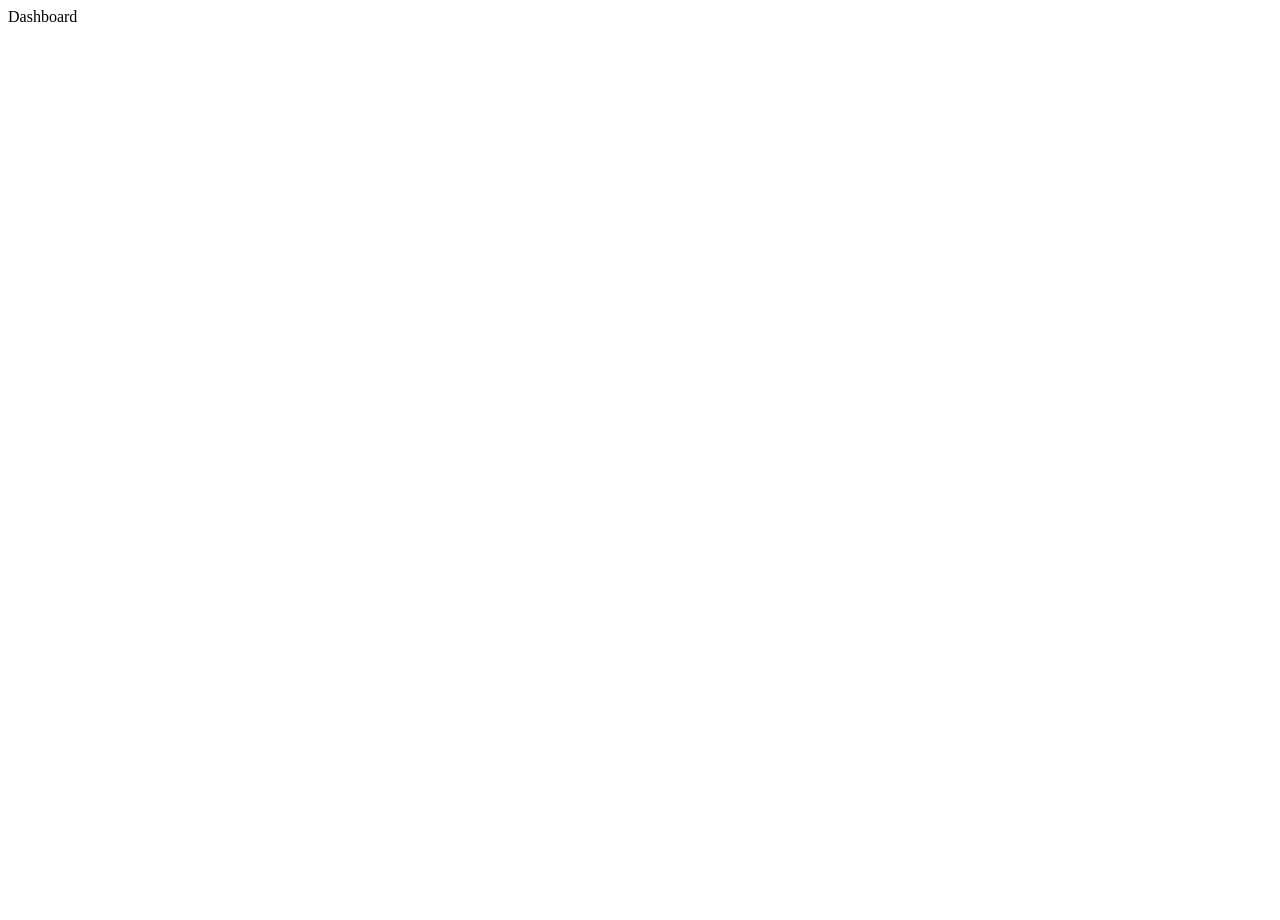
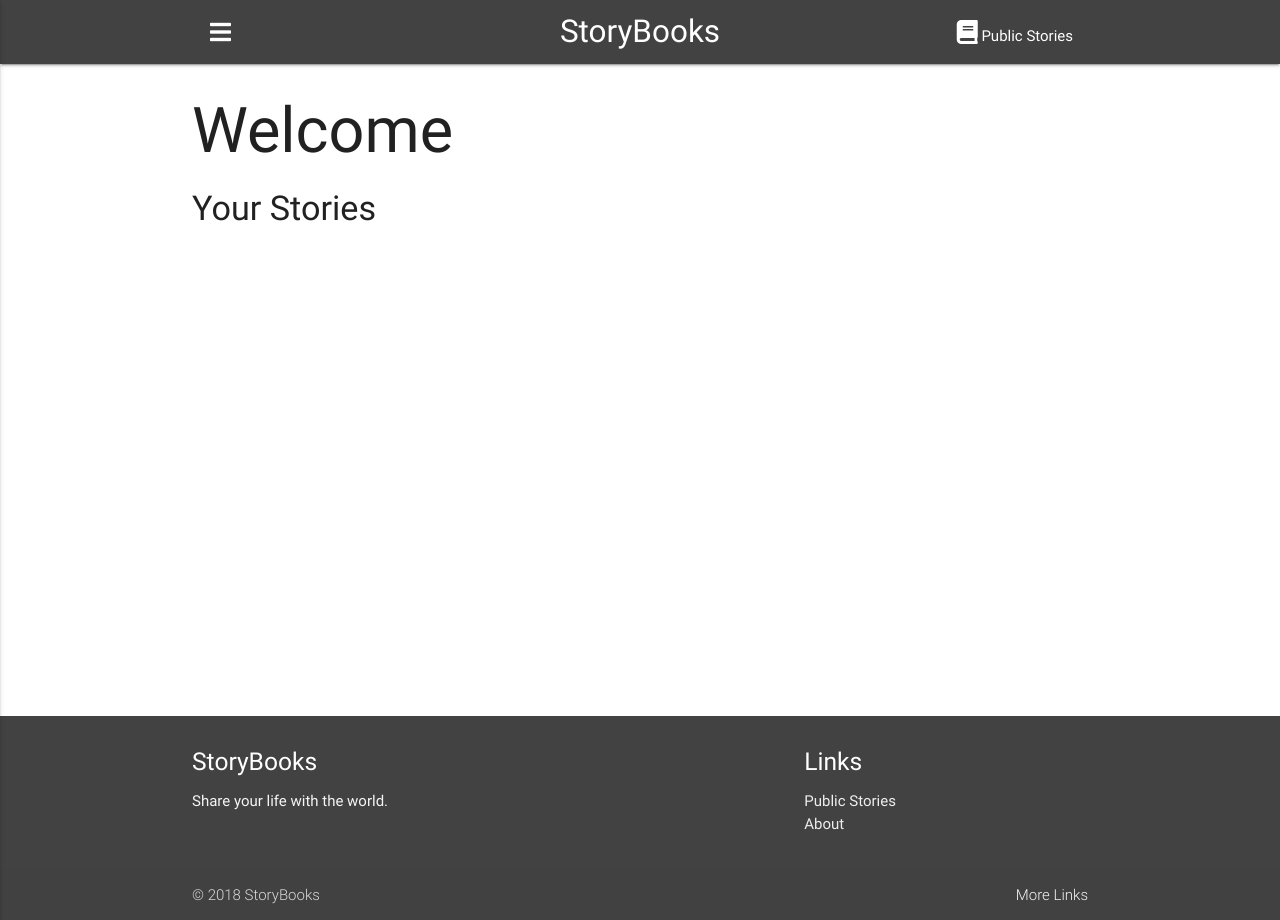
Before and after one commit to CodeSlaughter/SlaughterStoryBooks, a Node server app: page /dashboard in a window 1280 px wide. Before the commit the page is almost empty. Run offline with Node 20, Linux system fonts and the light colour scheme; some libraries are stand-ins or nearby versions.

Commit message:
ui progress

```diff
--- a/app.js
+++ b/app.js
@@ -4,6 +4,7 @@ const passport = require('passport');
 const cookieParser = require('cookie-parser');
 const session = require('express-session');
 const exhbs = require('express-handlebars');
+const path = require('path');
 
 // Load User model
 require('./models/User')
@@ -13,7 +14,8 @@ require('./config/passport')(passport);
 
 //load routes
 const auth = require('./routes/auth');
-const index = require('./routes/index')
+const index = require('./routes/index');
+const stories = require('./routes/stories')
 
 //loud keys
 const keys = require('./config/keys')
@@ -53,8 +55,12 @@ app.engine('handlebars', exhbs({
 }));
 app.set('view engine', 'handlebars');
 
+// Set static folder
+app.use(express.static(path.join(__dirname, 'public')))
+
 // Use routes
 app.use('/auth', auth);
+app.use('/stories', stories);
 app.use('/', index);
 
 app.listen(port, () => {
--- /dev/null
+++ b/public/css/style.css
@@ -0,0 +1,9 @@
+body {
+    display: flex;
+    min-height: 100vh;
+    flex-direction: column;
+  }
+
+  main {
+    flex: 1 0 auto;
+  }
--- a/routes/index.js
+++ b/routes/index.js
@@ -7,7 +7,11 @@ router.get('/', (req, res) => {
 })
 
 router.get('/dashboard', (req, res) => {
-    res.send('Dashboard')
+    res.render('index/dashboard')
+})
+
+router.get('/about', (req, res) => {
+    res.render('index/about')
 })
 
 module.exports = router;
--- /dev/null
+++ b/views/index/about.handlebars
@@ -0,0 +1,3 @@
+<h1>About</h1>
+<p>Version 1.0.0</p>
+<p>StoryBooks is an app to share your life.</p>
--- /dev/null
+++ b/views/index/dashboard.handlebars
@@ -0,0 +1,2 @@
+<h1>Welcome {{user.firstname}}</h1>
+<h4>Your Stories</h4>
--- a/views/layouts/main.handlebars
+++ b/views/layouts/main.handlebars
@@ -6,15 +6,21 @@
     <meta http-equiv="X-UA-Compatible" content="ie=edge">
     <link rel="stylesheet" href="https://cdnjs.cloudflare.com/ajax/libs/materialize/0.100.2/css/materialize.min.css">
     <link rel="stylesheet" href="https://use.fontawesome.com/releases/v5.0.10/css/all.css" integrity="sha384-+d0P83n9kaQMCwj8F4RJB66tzIwOKmrdb46+porD/OvrJ+37WqIM7UoBtwHO6Nlg" crossorigin="anonymous">
+    <link rel="stylesheet" href="/css/style.css">
     <title>Storybooks</title>
 </head>
 <body>
     {{> _header}}
+    {{#if user}}
+    {{> _add-btn}}
+    {{else}}
+    {{/if}}
     <main>
         <div class="container">
             {{{body}}}
         </div>
     </main>
+    {{> _footer}}
     <script src="http://code.jquery.com/jquery-3.3.1.js" integrity="sha256-2Kok7MbOyxpgUVvAk/HJ2jigOSYS2auK4Pfzbm7uH60=" crossorigin="anonymous"></script>
     <script src="https://cdnjs.cloudflare.com/ajax/libs/materialize/0.100.2/js/materialize.min.js"></script>
     <script>
--- /dev/null
+++ b/views/partials/_add-btn.handlebars
@@ -0,0 +1,5 @@
+<div class="fixed-action-btn">
+    <a href="/stories/add" class="btn-floating btn-large red">
+    <i class="fa fa-plus"></i>
+    </a>
+</div>
--- /dev/null
+++ b/views/partials/_footer.handlebars
@@ -0,0 +1,27 @@
+<footer class="page-footer grey darken-3">
+    <div class="container">
+        <div class="row">
+            <div class="col l6 s12">
+                <h5 class="white-text">StoryBooks</h5>
+                <p class="grey-text text-lighten-4">Share your life with the world.</p>
+            </div>
+            <div class="col l4 offset-l2 s12">
+                <h5 class="white-text">Links</h5>
+                <ul>
+                    <li>
+                        <a class="grey-text text-lighten-3" href="/stories">Public Stories</a>
+                    </li>
+                    <li>
+                        <a class="grey-text text-lighten-3" href="/about">About</a>
+                    </li>
+                </ul>
+            </div>
+        </div>
+    </div>
+    <div class="footer-copyright">
+        <div class="container">
+            © 2018 StoryBooks
+            <a class="grey-text text-lighten-4 right" href="#!">More Links</a>
+        </div>
+    </div>
+</footer>
--- a/views/partials/_header.handlebars
+++ b/views/partials/_header.handlebars
@@ -1,7 +1,7 @@
 <nav class="grey darken-3">
     <div class="container">
         <div class="nav-wrapper">
-            <a href="/stories" class="brand-logo center">StoryBooks</a>
+            <a href="/" class="brand-logo center">StoryBooks</a>
             <a href="#" data-activates="main-menu" class="button-collapse show-on-large"><i class="fa fa-bars"></i></a>
             <!-- Right nav -->
             <ul class="right hide-on-small-only">
```
Also changed, not shown: routes/stories.js (added, +20 -0 lines), views/stories/add.handlebars (added, +1 -0 lines), views/stories/edit.handlebars (added, +1 -0 lines), views/stories/index.handlebars (added, +1 -0 lines), views/stories/show.handlebars (added, +1 -0 lines).
